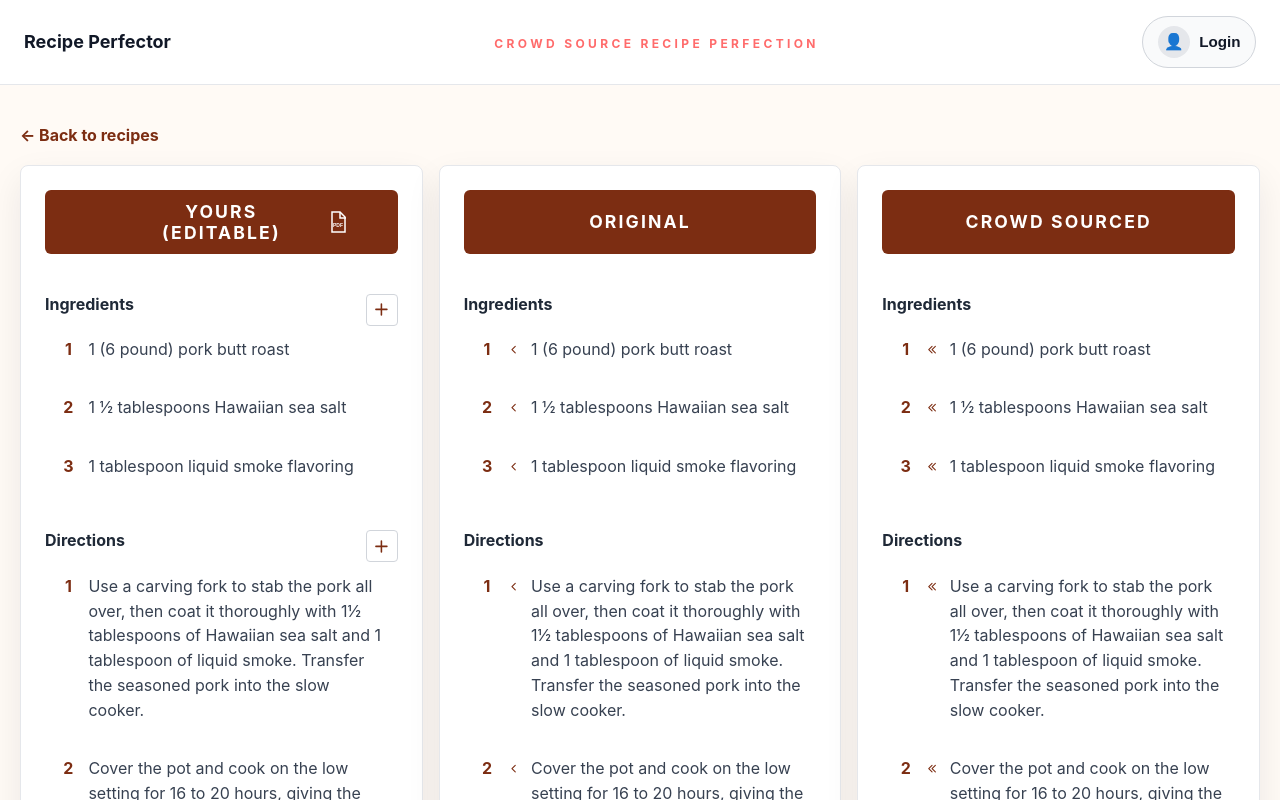
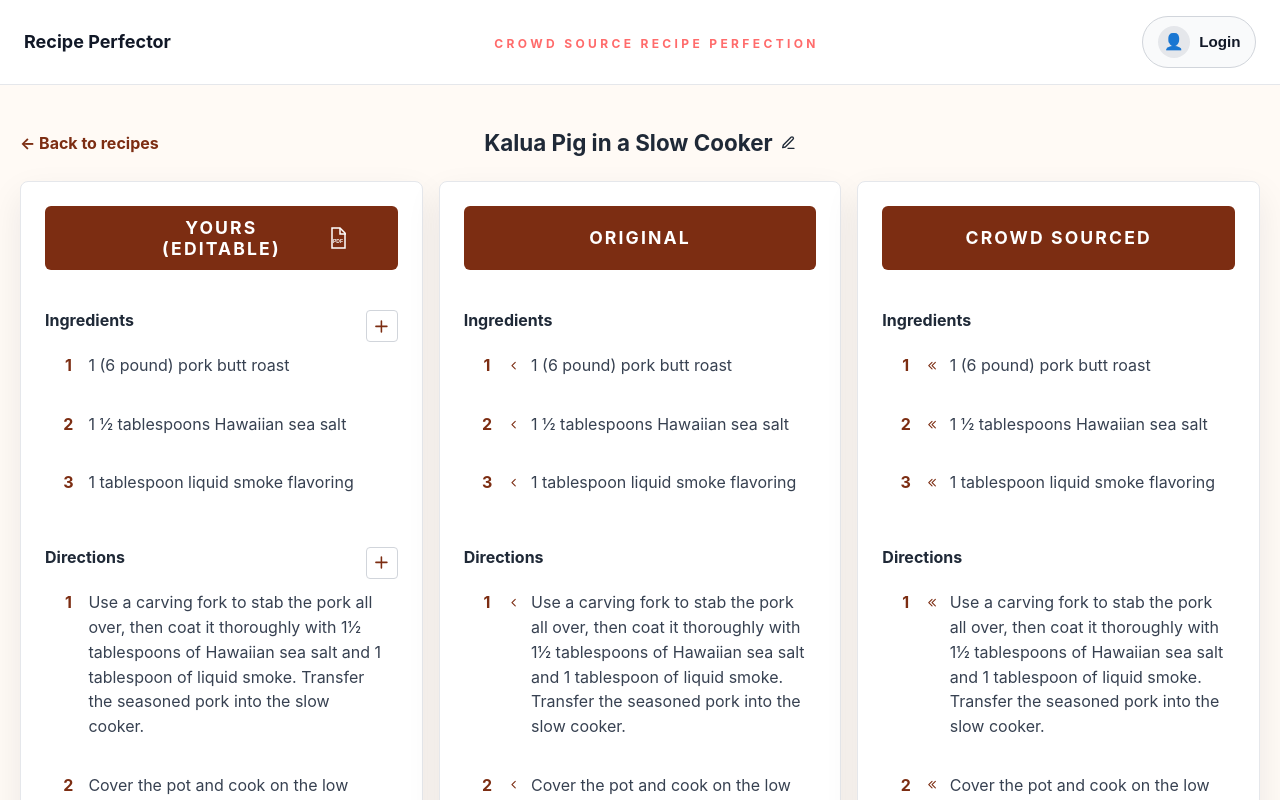
Before and after one commit to RecipePerfector/recipeperfector, an Angular app: page /recipe in a window 1280 px wide. Shown: the top 800 px of the page. Built offline with nearby package versions, Linux system fonts and the light colour scheme.

Commit message:
Editable title

```diff
--- a/src/app/modules/recipe-instruction/recipe-instruction.component.css
+++ b/src/app/modules/recipe-instruction/recipe-instruction.component.css
@@ -8,12 +8,126 @@
   padding: 2.5rem 1.25rem 3rem;
 }
 
+.recipe-page-heading {
+  display: grid;
+  grid-template-columns: minmax(0, 1fr) minmax(0, 2fr) minmax(0, 1fr);
+  align-items: center;
+  gap: 1rem;
+  margin-bottom: 1.25rem;
+}
+
 .back-link {
+  grid-column: 1;
   display: inline-block;
-  margin-bottom: 1.25rem;
   color: #7c2d12;
   font-weight: 700;
   text-decoration: none;
+}
+
+.recipe-page-title {
+  display: flex;
+  grid-column: 2;
+  align-items: center;
+  justify-content: center;
+  gap: 0.4rem;
+  min-width: 0;
+  margin: 0;
+  color: #1f2937;
+  font-size: 1.4rem;
+  line-height: 1.25;
+  text-align: center;
+  overflow-wrap: anywhere;
+}
+
+.recipe-title-trigger {
+  display: flex;
+  align-items: center;
+  justify-content: center;
+  gap: 0.45rem;
+  max-width: 100%;
+  min-width: 0;
+  padding: 0.2rem 0.35rem;
+  border: 1px solid transparent;
+  border-radius: 4px;
+  background: transparent;
+  color: inherit;
+  font: inherit;
+  text-align: center;
+  overflow-wrap: anywhere;
+  cursor: pointer;
+}
+
+.recipe-title-trigger:hover,
+.recipe-title-trigger:focus-visible {
+  border-color: #fed7aa;
+  background: #fff7ed;
+  outline: none;
+}
+
+.recipe-title-trigger span {
+  min-width: 0;
+}
+
+.recipe-title-trigger svg {
+  flex: 0 0 1rem;
+  width: 1rem;
+  height: 1rem;
+  fill: none;
+  stroke: currentColor;
+  stroke-linecap: round;
+  stroke-linejoin: round;
+  stroke-width: 2;
+}
+
+.recipe-title-input {
+  flex: 1 1 0;
+  width: 100%;
+  min-width: 0;
+  padding: 0.35rem 0.5rem;
+  border: 1px solid #c2410c;
+  border-radius: 4px;
+  color: inherit;
+  font: inherit;
+}
+
+.recipe-title-action {
+  display: grid;
+  flex: 0 0 2rem;
+  width: 2rem;
+  height: 2rem;
+  padding: 0.35rem;
+  place-items: center;
+  border: 1px solid #d1d5db;
+  border-radius: 4px;
+  background: #fff;
+  cursor: pointer;
+}
+
+.recipe-title-action:disabled {
+  cursor: not-allowed;
+  opacity: 0.5;
+}
+
+.save-title-action {
+  color: #15803d;
+}
+
+.cancel-title-action {
+  color: #b91c1c;
+}
+
+.recipe-title-action svg {
+  width: 100%;
+  height: 100%;
+  fill: none;
+  stroke: currentColor;
+  stroke-linecap: round;
+  stroke-linejoin: round;
+  stroke-width: 2;
+}
+
+.recipe-page-heading-spacer {
+  grid-column: 3;
 }
 
 .recipe-comparison {
@@ -556,6 +670,24 @@
 }
 
 @media (max-width: 600px) {
+  .recipe-page-heading {
+    grid-template-columns: minmax(0, 1fr);
+    gap: 0.5rem;
+  }
+
+  .back-link,
+  .recipe-page-title {
+    grid-column: 1;
+  }
+
+  .recipe-page-title {
+    grid-row: 2;
+  }
+
+  .recipe-page-heading-spacer {
+    display: none;
+  }
+
   .recipe-comparison {
     grid-template-columns: 1fr;
   }
--- a/src/app/modules/recipe-instruction/recipe-instruction.component.html
+++ b/src/app/modules/recipe-instruction/recipe-instruction.component.html
@@ -1,6 +1,63 @@
 @if (!isLoading) {
   <section class="instructions-page">
-    <a class="back-link" routerLink="/">← Back to recipes</a>
+      <div class="recipe-page-heading">
+        <a class="back-link" routerLink="/">← Back to recipes</a>
+        @if (recipeDisplays.length > 0) {
+          <h1 class="recipe-page-title">
+            @if (isEditingRecipeTitle) {
+              <input
+                class="recipe-title-input"
+                type="text"
+                aria-label="Recipe title"
+                [(ngModel)]="recipeTitleDraft"
+                (keydown.enter)="$event.preventDefault(); acceptRecipeTitle()"
+                (keydown.escape)="cancelRecipeTitleEditing()"
+                autofocus
+              />
+              <button
+                class="recipe-title-action save-title-action"
+                type="button"
+                aria-label="Save recipe title"
+                title="Save"
+                [disabled]="!recipeTitleDraft.trim()"
+                (click)="acceptRecipeTitle()"
+              >
+                <svg viewBox="0 0 24 24" aria-hidden="true" focusable="false">
+                  <path d="m5 12 4 4L19 6" />
+                </svg>
+              </button>
+              <button
+                class="recipe-title-action cancel-title-action"
+                type="button"
+                aria-label="Cancel title edit"
+                title="Cancel"
+                (click)="cancelRecipeTitleEditing()"
+              >
+                <svg viewBox="0 0 24 24" aria-hidden="true" focusable="false">
+                  <path d="m18 6-12 12M6 6l12 12" />
+                </svg>
+              </button>
+            } @else {
+              <button
+                class="recipe-title-trigger"
+                type="button"
+                aria-label="Edit recipe title"
+                title="Edit recipe title"
+                (click)="startEditingRecipeTitle()"
+              >
+                <span>{{ recipeDisplays[0].recipeTitle }}</span>
+                <svg viewBox="0 0 24 24" aria-hidden="true" focusable="false">
+                  <path d="M12 20h9" />
+                  <path d="M16.5 3.5a2.1 2.1 0 0 1 3 3L8 18l-4 1 1-4Z" />
+                </svg>
+              </button>
+            }
+          </h1>
+        } @else {
+          <span class="recipe-page-heading-spacer" aria-hidden="true"></span>
+        }
+        <span class="recipe-page-heading-spacer" aria-hidden="true"></span>
+      </div>
 
     @if (recipeDisplays.length > 0) {
       <div class="recipe-comparison" #comparisonPanels>
--- a/src/app/modules/recipe-instruction/recipe-instruction.component.ts
+++ b/src/app/modules/recipe-instruction/recipe-instruction.component.ts
@@ -26,6 +26,8 @@ interface RecipeDisplay extends RecipeData {
 export class RecipeInstructionComponent implements OnInit, AfterViewChecked {
   @ViewChild('comparisonPanels') private comparisonPanels?: ElementRef<HTMLElement>;
   recipeDisplays: RecipeDisplay[] = [];
+  isEditingRecipeTitle = false;
+  recipeTitleDraft = '';
   pdfConfirmationDisplay: RecipeDisplay | null = null;
   isLoading = true;
   errorMessage = '';
@@ -120,6 +122,29 @@ export class RecipeInstructionComponent implements OnInit, AfterViewChecked {
       const key = `${row.dataset['stepField']}:${row.dataset['stepIndex']}`;
       row.style.minHeight = `${Math.ceil(tallestByStep.get(key) ?? 0)}px`;
     });
+  }
+
+  startEditingRecipeTitle(): void {
+    const recipeTitle = this.recipeDisplays.find((display) => display.editable)?.recipeTitle;
+    if (recipeTitle === undefined) {
+      return;
+    }
+
+    this.recipeTitleDraft = recipeTitle;
+    this.isEditingRecipeTitle = true;
+  }
+
+  acceptRecipeTitle(): void {
+    const recipeTitle = this.recipeTitleDraft.trim();
+    if (recipeTitle) {
+      this.recipeDisplays.forEach((display) => display.recipeTitle = recipeTitle);
+    }
+    this.cancelRecipeTitleEditing();
+  }
+
+  cancelRecipeTitleEditing(): void {
+    this.isEditingRecipeTitle = false;
+    this.recipeTitleDraft = '';
   }
 
   addStep(display: RecipeDisplay, field: 'ingredients' | 'directions'): void {
```
Also changed, not shown: 1 other file (tests, documents, lock files or other folders).
